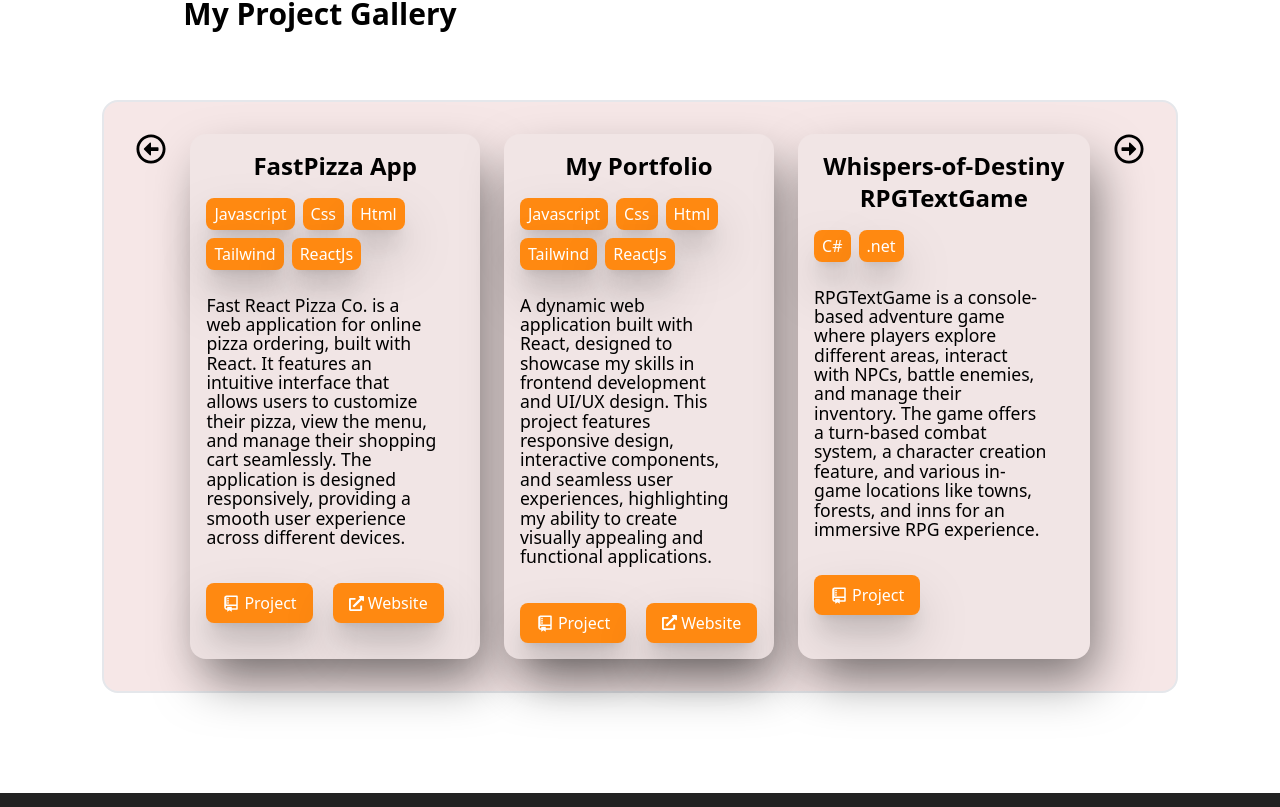
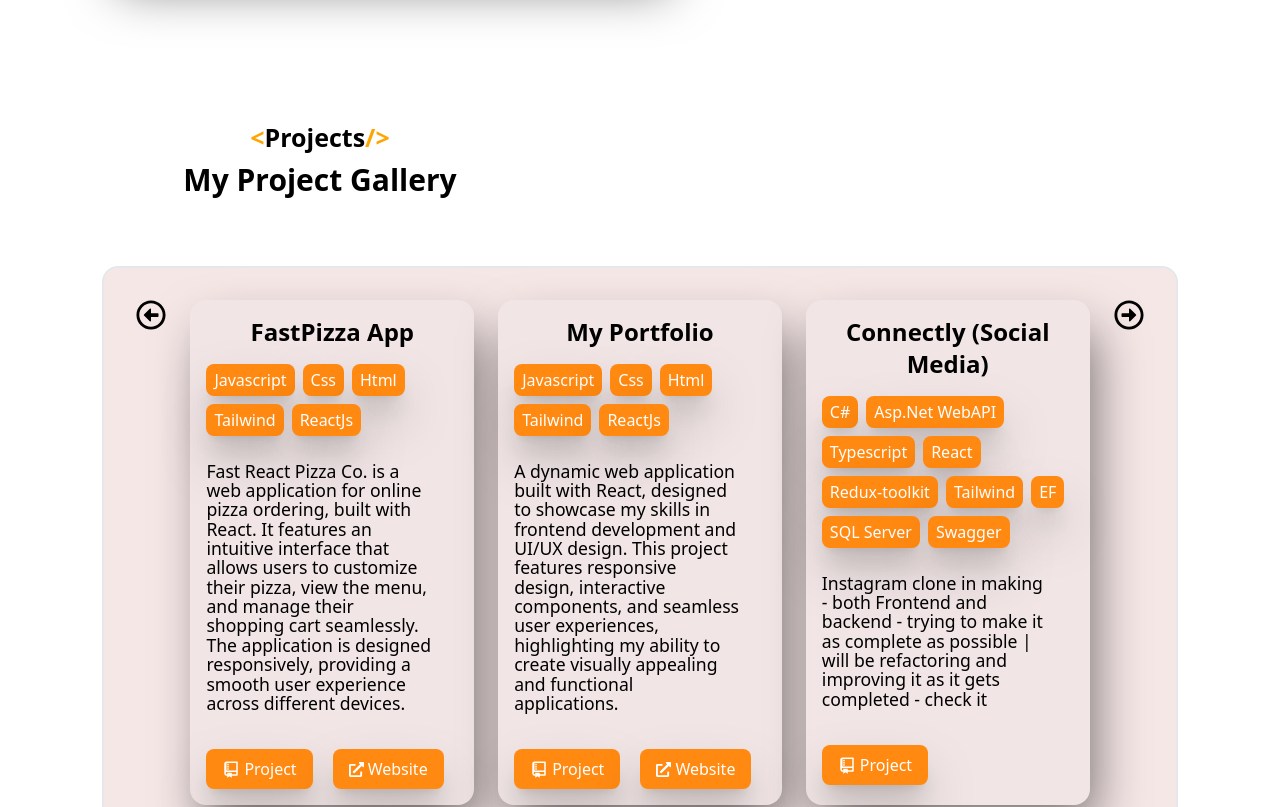
Before and after one commit to SatmeetSingh/my-portfolio, a React (Vite) app: page / in a window 1280 px wide. Shown: the part 2480-3287 px from the top of the page. Built offline with nearby package versions, Linux system fonts and the light colour scheme.

Commit message:
Feat: Updated Resume, and some minor changes

```diff
--- a/src/App.jsx
+++ b/src/App.jsx
@@ -2,9 +2,6 @@ import { BrowserRouter, Route, Routes } from 'react-router-dom';
 import NavBar from './components/navBar/NavBar';
 import Home from './components/Home/Home';
 import { useSelector } from 'react-redux';
-import Skills from './components/Skills/Skills';
-import Project from './components/Projects/Project';
-import About from './components/About/About';
 
 function App() {
   const Dark = useSelector((state) => state.navbar.darkMode);
--- a/src/components/About/About.jsx
+++ b/src/components/About/About.jsx
@@ -1,7 +1,6 @@
 import { useSelector } from 'react-redux';
-import Button, { SmallButton } from '../../utils/Button';
+import { SmallButton } from '../../utils/Button';
 import styles from './About.module.css';
-import DarkMode from '../../utils/DarkMode';
 
 function About() {
   const Dark = useSelector((state) => state.navbar.darkMode);
@@ -32,10 +31,10 @@ function About() {
               connection setup and manual API testing using Swagger.
             </h2>
             <h2>
-              I'm motivated by solving complex problems and building efficient
-              systems that make a tangible impact. My goal is to further enhance
-              my backend development skills and contribute to innovative,
-              scalable projects.
+              I&apos;m motivated by solving complex problems and building
+              efficient systems that make a tangible impact. My goal is to
+              further enhance my backend development skills and contribute to
+              innovative, scalable projects.
             </h2>
             <h2>Feel free to explore my work and connect!</h2>
           </div>
@@ -48,7 +47,10 @@ function About() {
             </h4>
           </div>
           <SmallButton>
-            <a href="./myresume.pdf" download="Satmeet_Singh_Resume.pdf">
+            <a
+              href="./Satmeet_Singh_Resume.pdf"
+              download="Satmeet_Singh_Resume.pdf"
+            >
               Resume
             </a>
           </SmallButton>
--- a/src/components/Footer/Footer.jsx
+++ b/src/components/Footer/Footer.jsx
@@ -6,15 +6,15 @@ import { MdEmail } from 'react-icons/md';
 import { FaMapLocationDot } from 'react-icons/fa6';
 import { FiGithub } from 'react-icons/fi';
 import { CiLinkedin } from 'react-icons/ci';
-import { useSelector } from 'react-redux';
 
 function Footer() {
-  const Dark = useSelector((state) => state.navbar.darkMode);
   return (
     <div className={styles.Footer}>
       <div className="flex justify-around  max-md:text-base max-md:flex-col max-md:items-center max-md:w-[100%]   ">
         <div className={styles.text}>
-          <p className="font-semibold  text-2xl mb-2">Satmeet's Portfolio</p>
+          <p className="font-semibold  text-2xl mb-2">
+            Satmeet&apos;s Portfolio
+          </p>
           <span className="mb-2">
             Thank you for visiting my personal portfolio website. Connect with
             me over socials.
@@ -113,7 +113,7 @@ function Footer() {
       </div>
       <div className={styles.myLine}></div>
       <div className="font-semibold text-center text-sm mb-4">
-        Designed By Satmeet Singh
+        Created By Satmeet Singh
       </div>
     </div>
   );
--- a/src/components/Projects/Project.jsx
+++ b/src/components/Projects/Project.jsx
@@ -27,6 +27,24 @@ let projectsArray = [
     page: 'https://satmeetsingh-webdeveloper.vercel.app',
   },
   {
+    Title: 'Connectly (Social Media)',
+    Skills: [
+      'C#',
+      'Asp.Net WebAPI',
+      'Typescript',
+      'React',
+      'Redux-toolkit',
+      'Tailwind',
+      'EF',
+      'SQL Server',
+      'Swagger',
+    ],
+    Description:
+      'Instagram clone in making - both Frontend and backend - trying to make it as complete as possible | will be refactoring and improving it as it gets completed - check it',
+    link: 'https://github.com/SatmeetSingh/connectly-backend',
+    page: '',
+  },
+  {
     Title: 'Whispers-of-Destiny RPGTextGame',
     Skills: ['C#', '.net'],
     Description:
@@ -40,6 +58,9 @@ function Project() {
   const Dark = useSelector((state) => state.navbar.darkMode);
 
   const [projects, setProjects] = useState(projectsArray);
+  // eslint-disable-next-line no-unused-vars
+  const [startIndex, setStartIndex] = useState(0);
+
   function handleRightClick() {
     setProjects((prevProj) => {
       const newproj = [
@@ -76,18 +97,21 @@ function Project() {
           >
             <FaRegArrowAltCircleLeft size={30} />
           </p>
-          {projects.map((project) => (
+          {projects.slice(startIndex, startIndex + 3).map((project) => (
             <div
               key={project.Title}
-              className={`cursor-pointer  bg-[#f1e5e5] border-blue-600 flex flex-col gap-4 rounded-2xl px-4 py-4  ${styles.items} hover:scale-100 hover:drop-shadow-xl transition-all duration-200 hover:-translate-y-1  shadow-[10px_25px_50px_-5px_rgba(0,0,0,0.5)] `}
+              className={`cursor-pointer  bg-[#f1e5e5] border-blue-600 flex-1 flex flex-col gap-4 rounded-2xl px-4 py-4  ${styles.items} hover:scale-100 hover:drop-shadow-xl transition-all duration-200 hover:-translate-y-1  shadow-[10px_25px_50px_-5px_rgba(0,0,0,0.5)] `}
             >
               <div className="font-bold text-2xl text-center text-black">
                 <h5>{project.Title}</h5>
               </div>
               {/* <h3>{project.Skills}</h3> */}
-              <div className={`flex flex-wrap gap-2 `}>
+              <div className={`flex flex-wrap gap-2  `}>
                 {project.Skills.map((skill) => (
-                  <div className="flex items-center justify-center" key={skill}>
+                  <div
+                    className="flex items-center justify-center "
+                    key={skill}
+                  >
                     <SmallBox>{skill}</SmallBox>
                   </div>
                 ))}
@@ -99,6 +123,7 @@ function Project() {
                     <a
                       href={project.link}
                       target="_blank"
+                      rel="noreferrer"
                       className="flex gap-1 items-center"
                     >
                       <RiGitRepositoryLine size={18} />
@@ -111,6 +136,7 @@ function Project() {
                     <a
                       href={project.page}
                       target="_blank"
+                      rel="noreferrer"
                       className="flex gap-1 items-center"
                     >
                       <FaExternalLinkAlt size={15} />
--- a/src/components/Skills/Skills.jsx
+++ b/src/components/Skills/Skills.jsx
@@ -8,6 +8,8 @@ import {
   SiDotnet,
   SiPostman,
   SiNestjs,
+  SiCsharp,
+  SiDocker,
 } from 'react-icons/si';
 import { DiMsqlServer } from 'react-icons/di';
 import { useSelector } from 'react-redux';
@@ -61,6 +63,14 @@ let skills = [
     icon: <SiPostman size={60} color="#FF6B00" />,
     name: 'Postman',
   },
+  {
+    icon: <SiCsharp size={60} color="#E0234E" />,
+    name: 'C#',
+  },
+  {
+    icon: <SiDocker size={60} color="#FF6B00" />,
+    name: 'Docker',
+  },
 ];
 
 function Skills() {
```
Also changed, not shown: 2 other files (tests, documents, lock files or other folders).
